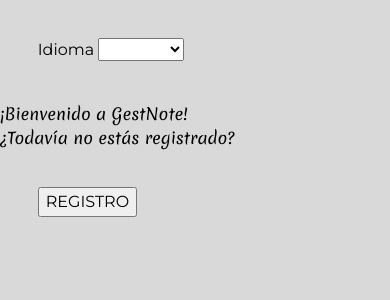
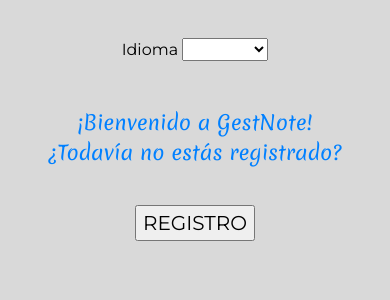
Before and after one commit to iaquintas/gestnote, a PHP site: page /View/Header.php in a window 390 px wide. Shown: the part 138-438 px from the top of the page. Run offline with PHP 8.4, Linux system fonts and the light colour scheme; some libraries are stand-ins or nearby versions; some web fonts are replaced.

Commit message:
responsive

```diff
--- a/View/css/style.css
+++ b/View/css/style.css
@@ -96,7 +96,7 @@ h2 {
   top: -57px;
   left: 50px;
   right: 30px;
-  font-size: 20px;
+  font-size: 18px;
 
 }
 
@@ -147,8 +147,9 @@ a.dropdown-item {
 
 div#botones {
   position: absolute;
-  top: 247px;
-  margin-left: 2.5cm;
+  top: 167px;
+  font-size: 20px;
+  margin-left: 1cm;
 
 
 }
@@ -236,6 +237,16 @@ footer {
 
 div#main{
   height: auto;
+}
+
+div#bienvenido{
+  font-size: 20px;
+  text-align: center;
+  color: #0080ff;
+}
+
+div#idioma2{
+  text-align: center;
 }
 
 
```
